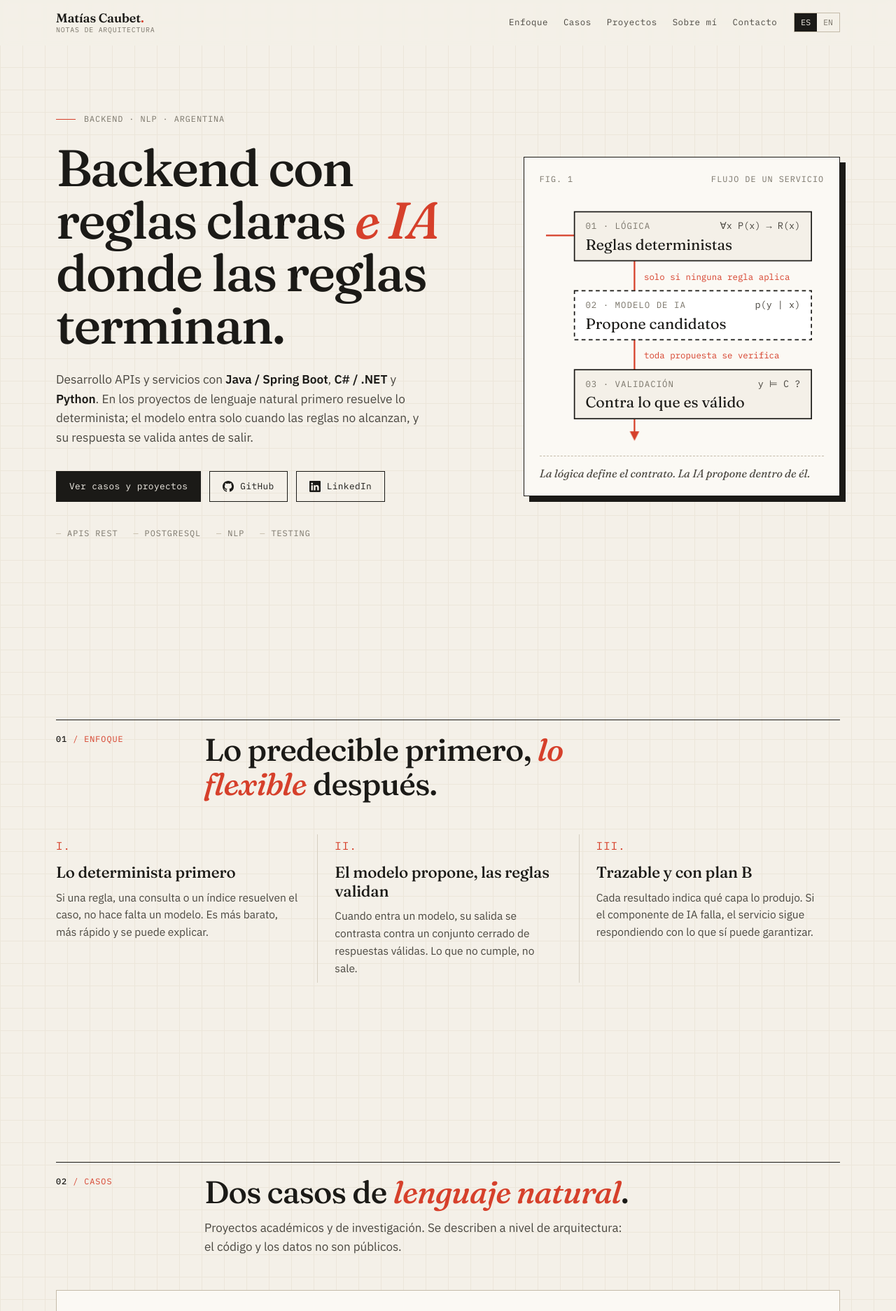
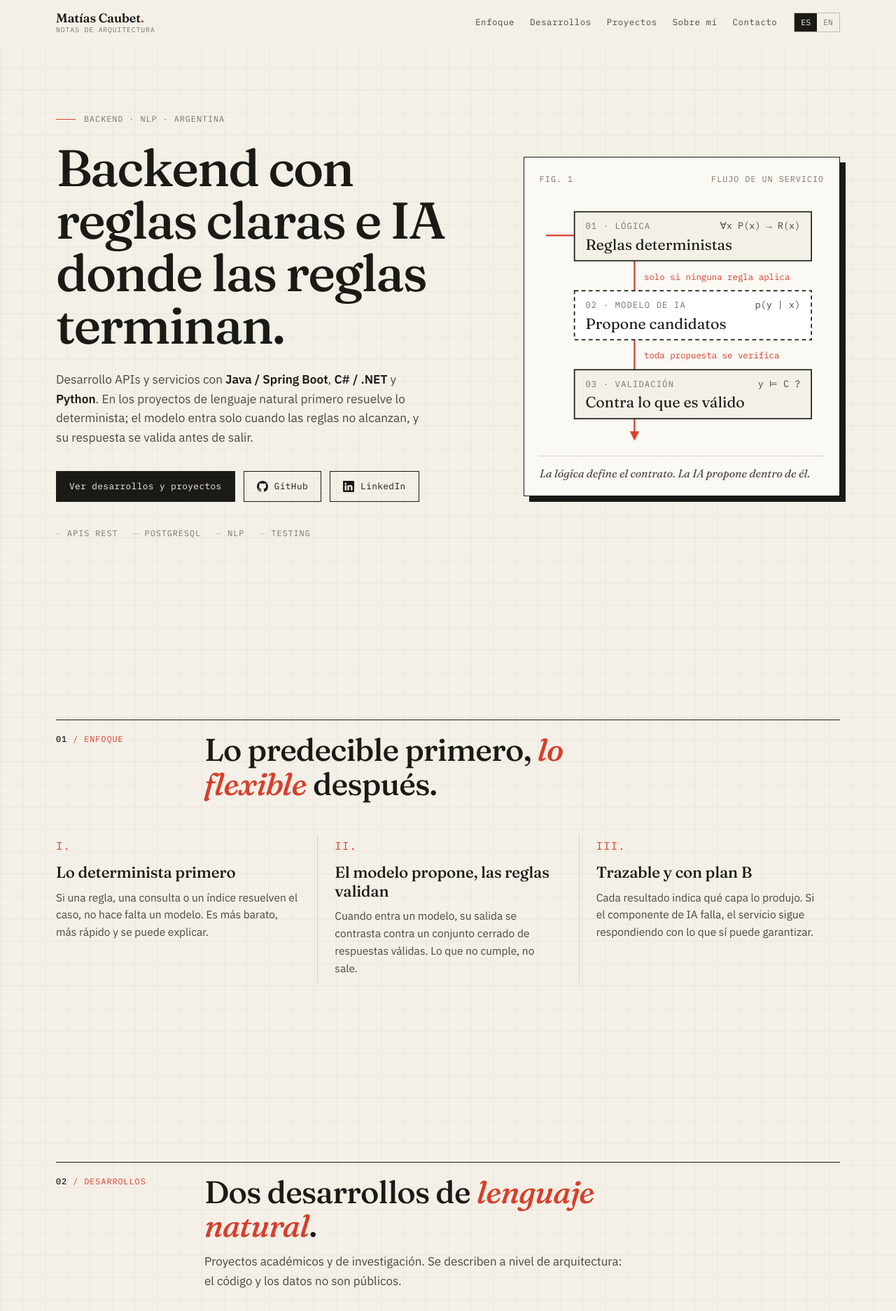
Before and after one commit to MatiasCaubet/matiascaubet.github.io, a plain HTML site: page index.html in a window 1280 px wide. Shown: the top 1873 px of the page at 70% size. Drawn offline with Linux system fonts and the light colour scheme.

Commit message:
Renombrar Casos a Desarrollos y quitar el énfasis del titular
Co-Authored-By: Claude Opus 5.5 <noreply@anthropic.com>

```diff
--- a/index.html
+++ b/index.html
@@ -42,7 +42,7 @@
 
       <nav class="nav" data-nav id="nav" aria-label="Navegación principal">
         <a href="#enfoque">Enfoque</a>
-        <a href="#casos">Casos</a>
+        <a href="#desarrollos">Desarrollos</a>
         <a href="#proyectos">Proyectos</a>
         <a href="#sobre-mi">Sobre mí</a>
         <a href="#contacto">Contacto</a>
@@ -66,14 +66,14 @@
       <div class="wrap hero-grid">
         <div>
           <p class="hero-kicker mono">Backend · NLP · Argentina</p>
-          <h1 class="hero-title">Backend con reglas claras <em>e IA</em> donde las reglas terminan.</h1>
+          <h1 class="hero-title">Backend con reglas claras e IA donde las reglas terminan.</h1>
           <p class="hero-sub">
             Desarrollo APIs y servicios con <strong>Java / Spring Boot</strong>, <strong>C# / .NET</strong> y
             <strong>Python</strong>. En los proyectos de lenguaje natural primero resuelve lo determinista;
             el modelo entra solo cuando las reglas no alcanzan, y su respuesta se valida antes de salir.
           </p>
           <div class="hero-cta">
-            <a class="btn btn-solid" href="#casos">Ver casos y proyectos</a>
+            <a class="btn btn-solid" href="#desarrollos">Ver desarrollos y proyectos</a>
             <a class="btn btn-line" href="https://github.com/MatiasCaubet" target="_blank" rel="noreferrer">
               <svg aria-hidden="true"><use href="#i-gh"/></svg>GitHub
             </a>
@@ -143,13 +143,13 @@
       </div>
     </section>
 
-    <!-- ═════════ CASOS ═════════ -->
-    <section id="casos">
+    <!-- ═════════ DESARROLLOS ═════════ -->
+    <section id="desarrollos">
       <div class="wrap">
         <header class="sec-head reveal">
-          <p class="sec-num mono"><b>02</b> / Casos</p>
+          <p class="sec-num mono"><b>02</b> / Desarrollos</p>
           <div>
-            <h2 class="sec-title">Dos casos de <em>lenguaje natural</em>.</h2>
+            <h2 class="sec-title">Dos desarrollos de <em>lenguaje natural</em>.</h2>
             <p class="sec-lead">Proyectos académicos y de investigación. Se describen a nivel de arquitectura: el código y los datos no son públicos.</p>
           </div>
         </header>
@@ -352,7 +352,7 @@
           <div class="reveal">
             <span class="mono">05 / Contacto</span>
             <h2>¿Hablamos de <em>tu proyecto</em>?</h2>
-            <p>Para oportunidades laborales, colaborar en un proyecto o revisar alguno de estos casos en detalle.</p>
+            <p>Para oportunidades laborales, colaborar en un proyecto o revisar alguno de estos desarrollos en detalle.</p>
           </div>
           <div class="clinks reveal">
             <a href="https://www.linkedin.com/in/matias-caubet" target="_blank" rel="noreferrer">
```
Also changed, not shown: en/index.html (+1 -1 lines).
